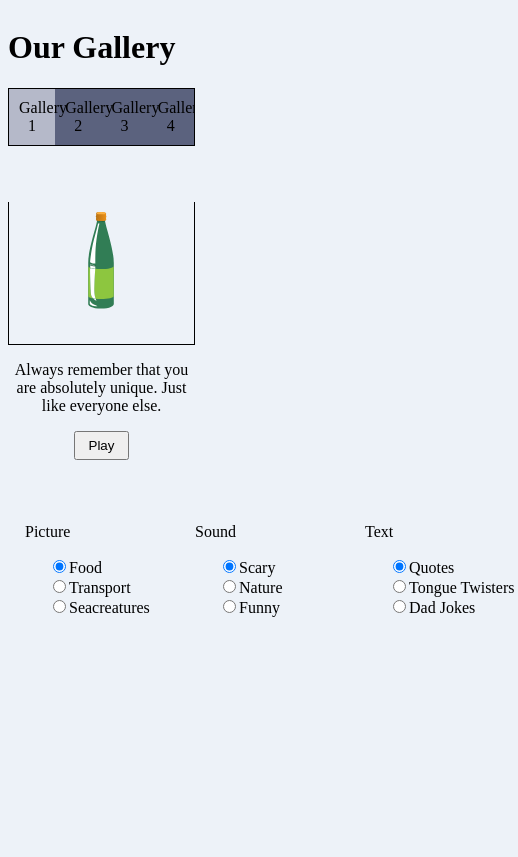
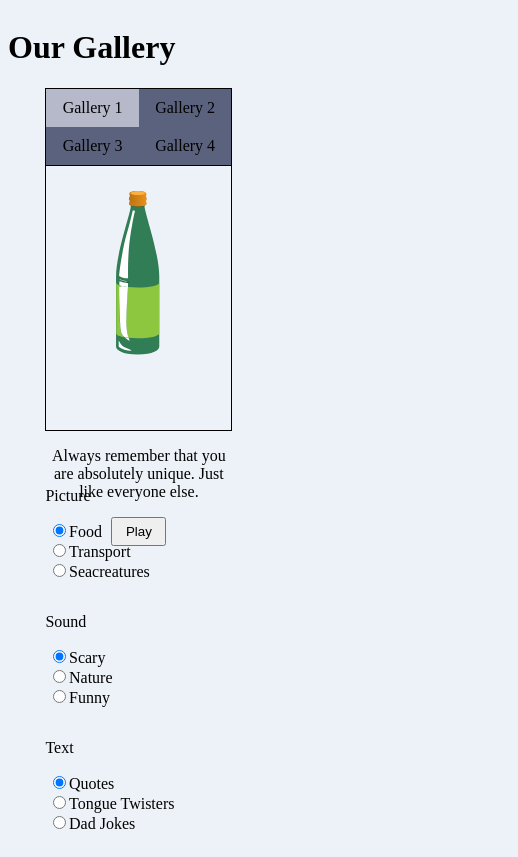
Before and after one commit to IT2810/it2810-webutvikling-h18-prosjekt-2-gruppe--05, a React (Create React App) app: page / in a window 390 px wide. Shown: the whole page, 518 px wide, since content can reach past the window. Built offline with nearby package versions, Linux system fonts and the light colour scheme.

Commit message:
more responsive fixes

```diff
--- a/src/App.css
+++ b/src/App.css
@@ -38,7 +38,6 @@ body{
   grid-area: main;
   position: relative;
   width: 70%;
-  height: 50%;
 }
 
 .Categories {
@@ -101,15 +100,10 @@ body{
 }
 
 /* Media queries */
-@media(max-width: 375px){
-  .Nav li{
-    width: 50%;
-  }
-}
-
 @media (max-width: 764px) {
 	.Nav {
-		max-width: 375px;
+    padding-left: 10%;
+		max-width: 70%;
 	}
 }
 
@@ -121,15 +115,27 @@ body{
 
 @media (max-width: 203px){
 	.Nav {
-		width: 15%x;
+		width: 50%x;
 		min-width:25%;
 	}
 }
 
+@media(max-width: 764px){
+  .Nav li{
+    width: 50%;
+  }
+}
+
+@media(max-width: 392px){
+  .Nav li{
+    width: 50%;
+  }
+}
+
 @media (max-width: 764px) {
 	.Gallery {
-		max-width: 50%;
-		width: 50%;
+    padding-left: 10%;
+		width: 70%;
 	}
 }
 
@@ -151,7 +157,7 @@ body{
     background-color: #edf2f8;
     display: grid;
     grid-template-columns: 33% 67%;
-    grid-template-rows: auto 20% auto;
+    grid-template-rows: auto auto auto;
     grid-template-areas:
       'header header'
       'menu nav'
@@ -159,9 +165,11 @@ body{
   }
 }
 
-@media (max-width: 392px){
+@media (min-width: 203px) and (max-width: 600px){
   .App {
     height: 80%;
+    display: grid;
+    grid-template-columns: 70% 30%;
     grid-template-areas:
       'header header'
       'nav nav'
@@ -195,7 +203,7 @@ body{
     grid-area: menu;
     width: 100%;
     display: flex;
-    align-items: center;
+    flex-direction: column;
     right: 35%;
     background-color: #edf2f8;
   }
@@ -206,7 +214,6 @@ body{
     grid-area: menu;
     width: 100%;
     display: flex;
-    flex-direction: row;
     right: 35%;
     background-color: #edf2f8;
   }
```
